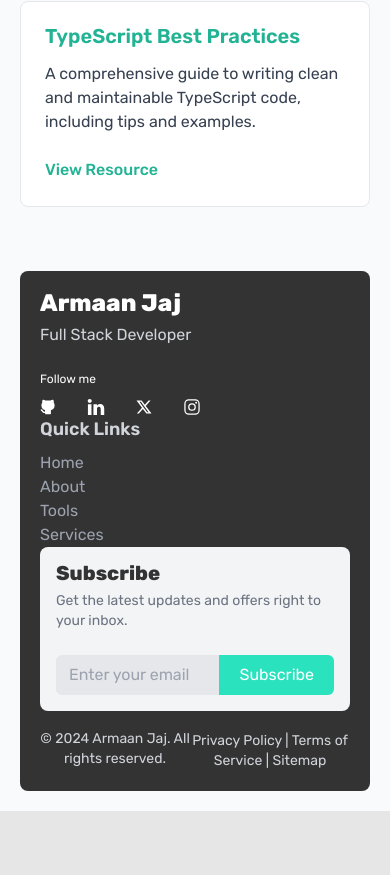
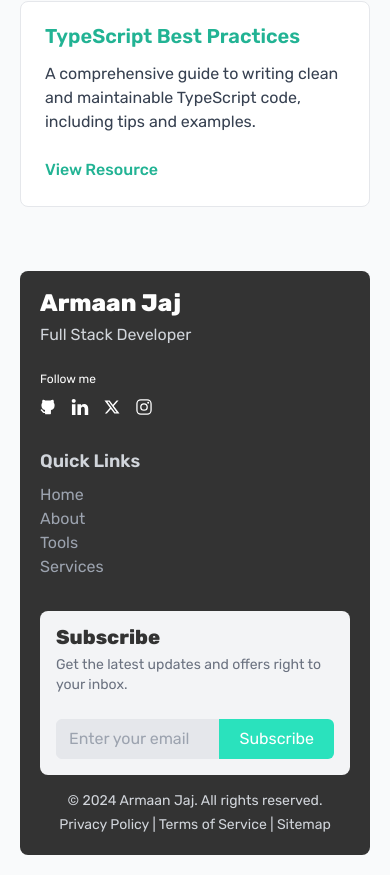
Before and after one commit to monk-27/portfolio, a Next.js app: page /tools in a window 390 px wide. Shown: the part 6255-7130 px from the top of the page. Before the commit the page ends 7066 px from the top, so only its background shows below. Built offline with nearby package versions, Linux system fonts and the light colour scheme.

Commit message:
Responsive footer
Make footer responsive and fix console error for extra attributes in subscribe form due to SSR.

```diff
--- a/src/components/ui/Footer.tsx
+++ b/src/components/ui/Footer.tsx
@@ -12,7 +12,7 @@ export default function Footer(props: IFooterProps) {
     return (
         <div className="bg-gray-50 px-5 pb-5 w-full">
             <div className="bg-color-dark p-5 rounded-lg text-white">
-                <div className="flex flex-col md:flex-row justify-between items-start">
+                <div className="flex flex-col lg:flex-row justify-between items-start gap-8 lg:gap-4">
                     <PersonalInfo />
                     <QuickLinks />
                     <SubscribeForm />
@@ -25,7 +25,7 @@ export default function Footer(props: IFooterProps) {
 
 function PersonalInfo() {
     return (
-        <div className="set-flex-col justify-between items-start h-full">
+        <div className="flex flex-col justify-between items-start h-full">
             <div>
                 <Heading className="text-2xl text-white">Armaan Jaj</Heading>
                 <p className="text-gray-300 max-w-sm mt-2">
@@ -42,7 +42,7 @@ function SocialMedia() {
         <div className="mt-6">
             <div className="flex-col-start w-full gap-3">
                 <p className="text-xs">Follow me</p>
-                <div className="flex-row-center gap-8 w-full">
+                <div className="flex-row-center gap-4 md:gap-6 lg:gap-8 w-full">
                     <Link
                         href={"https://github.com/armaanjaj"}
                         target="_blank"
@@ -83,9 +83,11 @@ function SocialMedia() {
 
 function QuickLinks() {
     return (
-        <div className="flex flex-col md:flex-row gap-8">
+        <div className="flex flex-col lg:flex-row gap-4 lg:gap-8">
             <div className="flex-col-start">
-                <h3 className="text-lg font-semibold text-gray-300">Quick Links</h3>
+                <h3 className="text-lg font-semibold text-gray-300">
+                    Quick Links
+                </h3>
                 <Link
                     href="/"
                     className="text-gray-400 hover:text-aqua-green mt-2 transition duration-300 w-fit"
@@ -122,7 +124,7 @@ function SubscribeForm() {
             <p className="text-gray-500 text-sm mb-4">
                 Get the latest updates and offers right to your inbox.
             </p>
-            <form className="flex items-center">
+            <form className="flex items-center" noValidate>
                 <input
                     type="email"
                     placeholder="Enter your email"
@@ -141,12 +143,13 @@ function SubscribeForm() {
 
 function LegalStuff() {
     return (
-        <div className="text-center text-sm text-gray-300 mt-4 set-flex-row justify-between items-center w-full">
+        <div className="mt-4 lg:mt-6 w-full">
+            <div className="text-center lg:text-left text-sm text-gray-300 flex flex-col lg:flex-row lg:justify-between items-center">
                 <p>
                     &copy; {new Date().getFullYear()} Armaan Jaj. All rights
                     reserved.
                 </p>
-            <p className="mt-1">
+                <p className="mt-1 lg:mt-0">
                     <Link
                         href="/privacy-policy"
                         className="hover:text-aqua-green transition duration-300"
@@ -169,5 +172,6 @@ function LegalStuff() {
                     </Link>
                 </p>
             </div>
+        </div>
     );
 }
```
Lines whose indentation alone changed are shown as unchanged.
